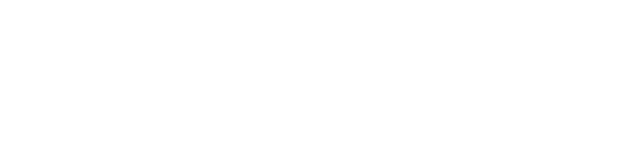
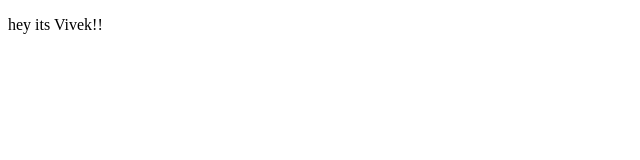
Before and after one commit to VivekWadhawan/sample_project, a plain HTML site: page index.html in a window 1280 px wide. Shown: the whole page, without its empty margins (0-640 px from the left). Drawn offline with Linux system fonts and the light colour scheme.

Commit message:
Update index.html

```diff
--- a/index.html
+++ b/index.html
@@ -9,7 +9,7 @@
 </head>
 
 <body>
-
+<p> hey its Vivek!! </p>
 </body>
 
 </html>
```
